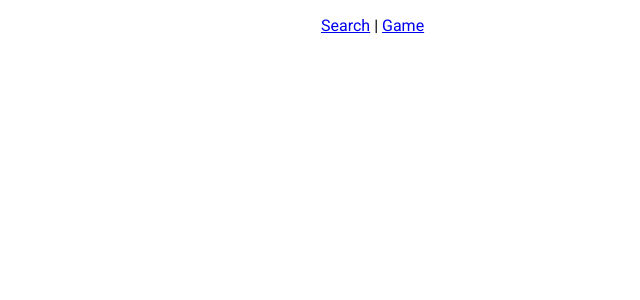
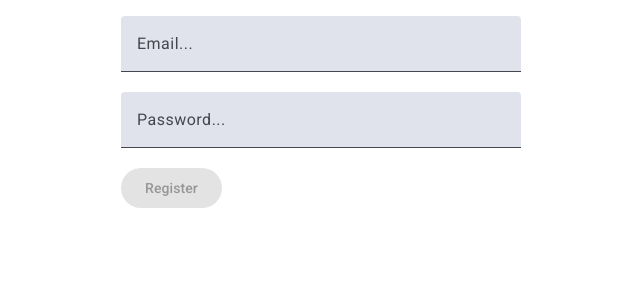
Before and after one commit to phoenix-of-dawn/game-tracker, an Angular app in the folder client/: page /register in a window 1280 px wide. Before the commit this address led to /. Shown: the top 300 px of the page, without its empty margins (319-959 px from the left). Built offline with nearby package versions, Linux system fonts and the light colour scheme.

Commit message:
Added basic login (styling not working yet)

```diff
--- a/client/src/app/app.component.html
+++ b/client/src/app/app.component.html
@@ -1,5 +1,7 @@
 <main class="main">
     <nav>
+        <a routerLink="/register">Register</a>
+        |
         <a routerLink="/search">Search</a>
         |
         <a routerLink="/game">Game</a>
--- a/client/src/app/app.component.ts
+++ b/client/src/app/app.component.ts
@@ -1,5 +1,6 @@
 import { Component } from '@angular/core';
 import { RouterLink, RouterOutlet } from '@angular/router';
+import { RegisterPage } from './pages/register/register-page.component';
 
 @Component({
     selector: 'app-root',
--- a/client/src/app/app.routes.ts
+++ b/client/src/app/app.routes.ts
@@ -1,6 +1,7 @@
 import { Routes } from '@angular/router';
 import { AppComponent } from './app.component';
 import { SearchPage } from './pages/search/search-page.component';
+import { RegisterPage } from './pages/register/register-page.component';
 
 export const routes: Routes = [
     {
@@ -11,4 +12,8 @@ export const routes: Routes = [
         path: 'search',
         component: SearchPage,
     },
+    {
+        path: 'register',
+        component: RegisterPage,
+    },
 ];
--- a/client/src/app/components/register/register.component.html
+++ b/client/src/app/components/register/register.component.html
@@ -0,0 +1,39 @@
+<div class="register">
+    <form [formGroup]="registerForm" (ngSubmit)="onSubmit()">
+        <div class="register-field">
+            <mat-form-field>
+                <input
+                    matInput
+                    id="register-email"
+                    type="email"
+                    formControlName="email"
+                    placeholder="Email..."
+                    autocomplete="email"
+                    required="true"
+                />
+            </mat-form-field>
+        </div>
+        <div class="register-field">
+            <mat-form-field>
+                <input
+                    matInput
+                    id="register-password"
+                    type="password"
+                    formControlName="password"
+                    placeholder="Password..."
+                    autocomplete="new-password"
+                    required="true"
+                />
+            </mat-form-field>
+        </div>
+        <div class="register-field">
+            <button
+                mat-flat-button
+                type="submit"
+                [disabled]="!registerForm.valid"
+            >
+                Register
+            </button>
+        </div>
+    </form>
+</div>
--- a/client/src/app/components/register/register.component.scss
+++ b/client/src/app/components/register/register.component.scss
@@ -0,0 +1,15 @@
+.register {
+    display: flex;
+    flex-direction: column;
+    max-width: 400px;
+    gap: 16px;
+    margin: 0 auto;
+    justify-content: center;
+    justify-items: center;
+}
+
+.register-field {
+    mat-form-field {
+        width: 100%;
+    }
+}
--- a/client/src/app/components/register/register.component.ts
+++ b/client/src/app/components/register/register.component.ts
@@ -1,11 +1,34 @@
 import { Component } from '@angular/core';
+import {
+    FormControl,
+    FormGroup,
+    ReactiveFormsModule,
+    Validators,
+} from '@angular/forms';
+import { MatButtonModule } from '@angular/material/button';
+import { MatFormField } from '@angular/material/form-field';
+import { MatInputModule } from '@angular/material/input';
 
 @Component({
     selector: 'register-component',
     templateUrl: 'register.component.html',
     styleUrl: 'register.component.scss',
-    imports: [],
+    imports: [
+        MatFormField,
+        MatInputModule,
+        ReactiveFormsModule,
+        MatButtonModule,
+    ],
 })
 export class RegisterComponent {
     constructor() {}
+
+    registerForm = new FormGroup({
+        email: new FormControl('', [Validators.email, Validators.required]),
+        password: new FormControl('', Validators.required),
+    });
+
+    onSubmit() {
+        console.log('submitted!');
+    }
 }
--- /dev/null
+++ b/client/src/app/pages/register/register-page.component.html
@@ -0,0 +1 @@
+<register-component></register-component>
```
Also changed, not shown: client/src/app/pages/register/register-page.component.ts (added, +11 -0 lines), client/src/app/pages/register/register-page.component.scss (added).
